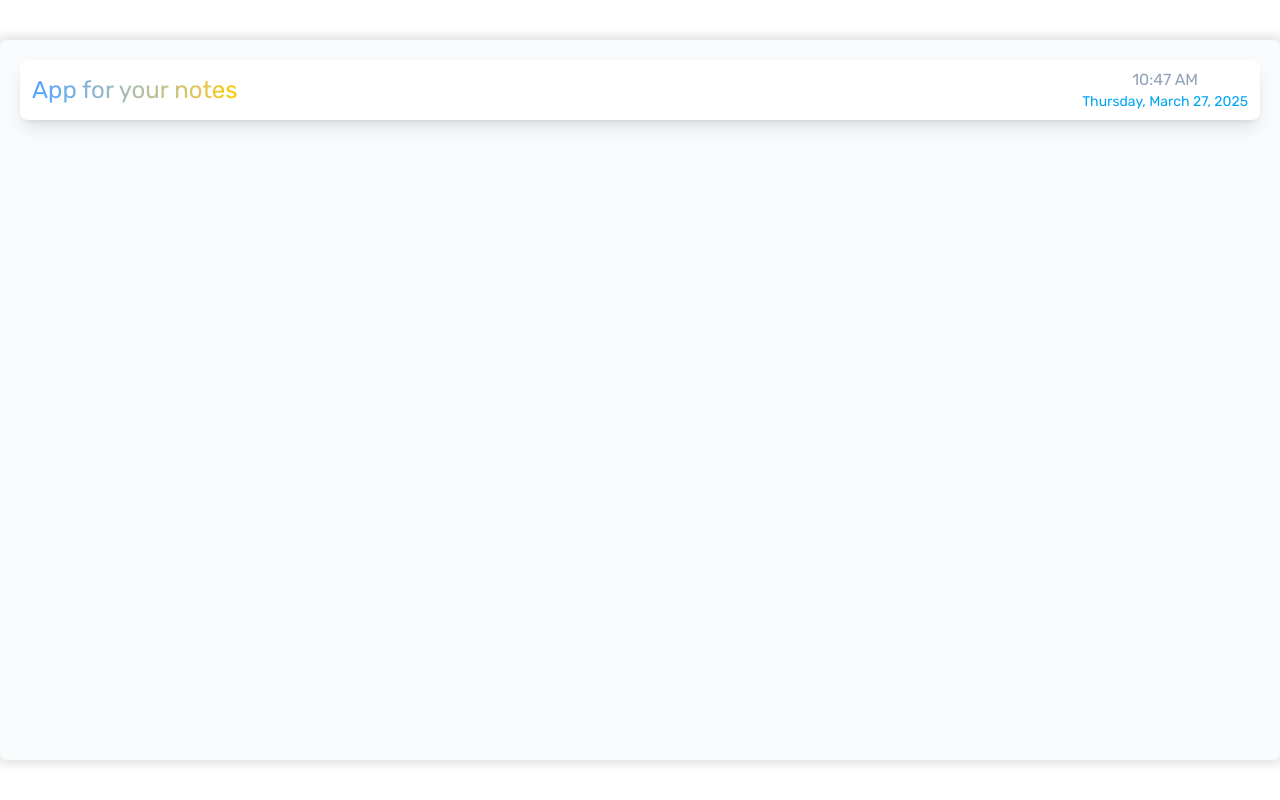
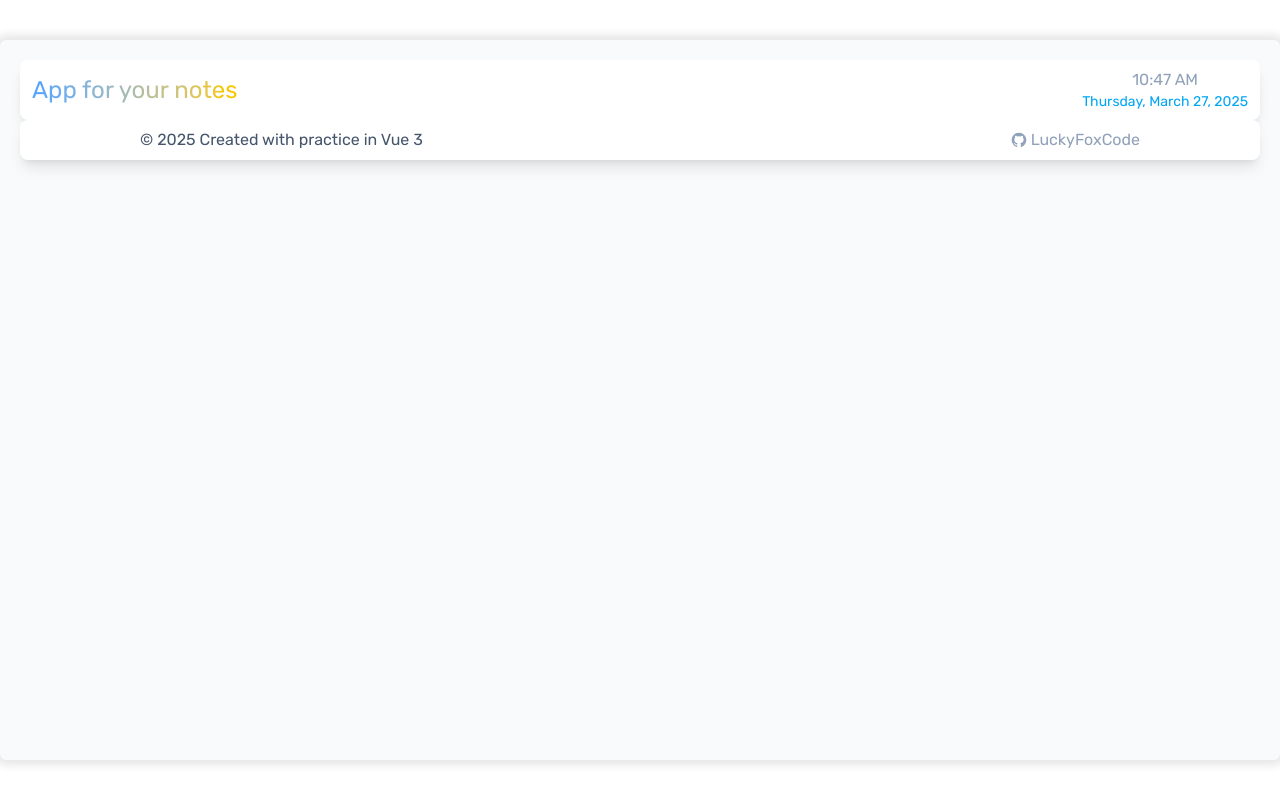
Before and after one commit to LuckyFoxCode/simple-todo, a Vue app: page / in a window 1280 px wide. Built offline with nearby package versions, Linux system fonts and the light colour scheme.

Commit message:
feat: add AppFooter and IconGitHub components; update App.vue to include footer

```diff
--- a/src/App.vue
+++ b/src/App.vue
@@ -1,7 +1,9 @@
 <script setup lang="ts">
+import AppFooter from './components/AppFooter.vue';
 import AppHeader from './components/AppHeader.vue';
 </script>
 
 <template>
   <AppHeader />
+  <AppFooter />
 </template>
--- /dev/null
+++ b/src/components/AppFooter.vue
@@ -0,0 +1,23 @@
+<script setup lang="ts">
+import IconGitHub from './icons/IconGitHub.vue';
+
+const currentYear = new Date().getFullYear();
+</script>
+
+<template>
+  <footer
+    class="flex shrink-0 flex-col items-center justify-between rounded-lg bg-white px-3 py-2 shadow-lg sm:flex-row md:px-20 lg:px-30"
+  >
+    <p class="order-2 text-slate-600 sm:order-1">
+      &copy; {{ currentYear }} Created with practice in Vue 3
+    </p>
+    <a
+      href="https://github.com/LuckyFoxCode"
+      target="_blank"
+      rel="noopener noreferrer"
+      class="order-1 flex items-center gap-1 text-slate-400 transition-colors duration-300 ease-in-out hover:text-sky-500 sm:order-2"
+    >
+      <IconGitHub aria-label="GitHub" /> LuckyFoxCode</a
+    >
+  </footer>
+</template>
--- /dev/null
+++ b/src/components/icons/IconGitHub.vue
@@ -0,0 +1,14 @@
+<template>
+  <svg
+    xmlns="http://www.w3.org/2000/svg"
+    width="1em"
+    height="1em"
+    viewBox="0 0 24 24"
+  >
+    <path
+      fill="currentColor"
+      fillRule="evenodd"
+      d="M11.999 1C5.926 1 1 5.925 1 12c0 4.86 3.152 8.983 7.523 10.437c.55.102.75-.238.75-.53c0-.26-.009-.952-.014-1.87c-3.06.664-3.706-1.475-3.706-1.475c-.5-1.27-1.221-1.61-1.221-1.61c-.999-.681.075-.668.075-.668c1.105.078 1.685 1.134 1.685 1.134c.981 1.68 2.575 1.195 3.202.914c.1-.71.384-1.195.698-1.47c-2.442-.278-5.01-1.222-5.01-5.437c0-1.2.428-2.183 1.132-2.952c-.114-.278-.491-1.397.108-2.91c0 0 .923-.297 3.025 1.127A10.5 10.5 0 0 1 12 6.32a10.5 10.5 0 0 1 2.754.37c2.1-1.424 3.022-1.128 3.022-1.128c.6 1.514.223 2.633.11 2.911c.705.769 1.13 1.751 1.13 2.952c0 4.226-2.572 5.156-5.022 5.428c.395.34.747 1.01.747 2.037c0 1.47-.014 2.657-.014 3.017c0 .295.199.637.756.53C19.851 20.979 23 16.859 23 12c0-6.075-4.926-11-11.001-11"
+    ></path>
+  </svg>
+</template>
```
